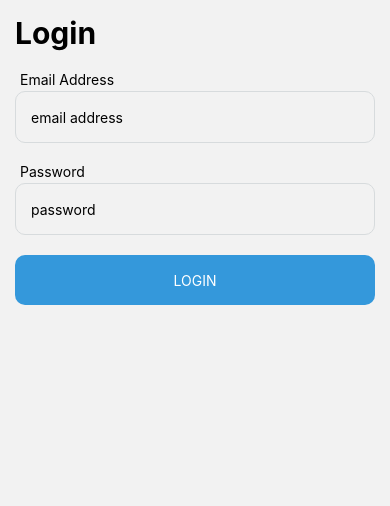
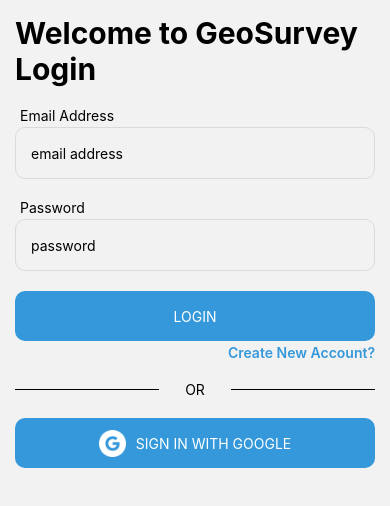
Before and after one commit to zainulabideen-dev/deep-dive-react-native-course-youtube, a React Native app: screen /LoginScreen in a window 390 px wide. Shown: the top 506 px of the page. Built offline with nearby package versions, Linux system fonts and the light colour scheme.

Commit message:
create account screen

```diff
--- a/src/components/ButtonComp.js
+++ b/src/components/ButtonComp.js
@@ -1,10 +1,15 @@
-import {View, Text, TouchableOpacity} from 'react-native';
+import {View, Text, TouchableOpacity, Image} from 'react-native';
 import React from 'react';
 
-export default function ButtonComp({extraStyle, title}) {
+export default function ButtonComp({
+  extraStyle,
+  title,
+  icon = undefined,
+  onPress,
+}) {
   return (
     <TouchableOpacity
-      onPress={() => console.log('pressed')}
+      onPress={() => onPress()}
       style={[
         {
           backgroundColor: '#3498db',
@@ -15,7 +20,17 @@
         },
         extraStyle,
       ]}>
-      <View>
+      <View style={{flexDirection: 'row', alignItems: 'center'}}>
+        {icon != undefined ? (
+          <Image
+            style={{
+              width: 27,
+              height: 27,
+              marginRight: 10,
+            }}
+            source={icon}
+          />
+        ) : null}
         <Text
           style={{
             color: 'white',
--- /dev/null
+++ b/src/components/SafeAreaComp.js
@@ -0,0 +1,14 @@
+import {View, SafeAreaView, StatusBar} from 'react-native';
+import React from 'react';
+
+export default function SafeAreaComp({children}) {
+  return (
+    <SafeAreaView
+      style={{
+        flex: 1,
+      }}>
+      <StatusBar backgroundColor={'#3498db'} />
+      <View style={{flex: 1, padding: 15}}>{children}</View>
+    </SafeAreaView>
+  );
+}
--- /dev/null
+++ b/src/screens/createAccount/index.js
@@ -0,0 +1,43 @@
+import {View, Text} from 'react-native';
+import React from 'react';
+import InputTextComp from '../../components/InputTextComp';
+import ButtonComp from '../../components/ButtonComp';
+import SafeAreaComp from '../../components/SafeAreaComp';
+
+export default function CreateAccountScreen() {
+  return (
+    <SafeAreaComp>
+      <Text
+        style={{
+          fontWeight: 'bold',
+          fontSize: 30,
+        }}>
+        {'Create New Account'}
+      </Text>
+      <View>
+        <InputTextComp
+          extraStyle={{
+            marginTop: 20,
+          }}
+          placeHolder={'email address'}
+          keyboardType={'email-address'}
+          title={'Email Address'}
+        />
+        <InputTextComp
+          extraStyle={{
+            marginTop: 20,
+          }}
+          secureTextEntry={true}
+          placeHolder={'password'}
+          title={'Password'}
+        />
+        <ButtonComp
+          title={'Create Account'}
+          extraStyle={{
+            marginTop: 20,
+          }}
+        />
+      </View>
+    </SafeAreaComp>
+  );
+}
--- a/src/screens/login/index.js
+++ b/src/screens/login/index.js
@@ -1,21 +1,18 @@
-import {View, Text, SafeAreaView, TextInput} from 'react-native';
+import {View, Text, TouchableOpacity} from 'react-native';
 import React from 'react';
 import InputTextComp from '../../components/InputTextComp';
 import ButtonComp from '../../components/ButtonComp';
+import SafeAreaComp from '../../components/SafeAreaComp';
 
-export default function LoginScreen() {
+export default function LoginScreen({navigation}) {
   return (
-    <SafeAreaView
-      style={{
-        flex: 1,
-      }}>
-      <View style={{flex: 1, padding: 15}}>
+    <SafeAreaComp>
       <Text
         style={{
           fontWeight: 'bold',
           fontSize: 30,
         }}>
-          Login
+        {'Welcome to GeoSurvey\nLogin'}
       </Text>
       <View>
         <InputTextComp
@@ -40,8 +37,56 @@
             marginTop: 20,
           }}
         />
+        <TouchableOpacity
+          onPress={() => navigation.navigate('CreateAccountScreen')}
+          style={{
+            marginTop: 3,
+          }}>
+          <Text
+            style={{
+              textAlign: 'right',
+              color: '#3498db',
+              fontWeight: '600',
+            }}>
+            Create New Account?
+          </Text>
+        </TouchableOpacity>
+        <View
+          style={{
+            flexDirection: 'row',
+            marginTop: 20,
+            alignItems: 'center',
+          }}>
+          <View
+            style={{
+              flex: 0.4,
+              height: 1,
+              backgroundColor: 'black',
+            }}
+          />
+          <Text
+            style={{
+              flex: 0.2,
+              textAlign: 'center',
+            }}>
+            OR
+          </Text>
+          <View
+            style={{
+              flex: 0.4,
+              height: 1,
+              backgroundColor: 'black',
+            }}
+          />
         </View>
+        <ButtonComp
+          title={'SIGN IN WITH GOOGLE'}
+          icon={require('../../assets/images/google.png')}
+          extraStyle={{
+            marginTop: 20,
+          }}
+        />
       </View>
-    </SafeAreaView>
+    </SafeAreaComp>
   );
 }
--- a/src/screens/navigation/index.js
+++ b/src/screens/navigation/index.js
@@ -4,6 +4,7 @@
 import {createNativeStackNavigator} from '@react-navigation/native-stack';
 import SplashScreen from '../splash';
 import LoginScreen from '../login';
+import CreateAccountScreen from '../createAccount';
 
 const Stack = createNativeStackNavigator();
 
@@ -17,6 +18,10 @@
         }}>
         <Stack.Screen name="SplashScreen" component={SplashScreen} />
         <Stack.Screen name="LoginScreen" component={LoginScreen} />
+        <Stack.Screen
+          name="CreateAccountScreen"
+          component={CreateAccountScreen}
+        />
       </Stack.Navigator>
     </NavigationContainer>
   );
```
Lines whose indentation alone changed are shown as unchanged.
